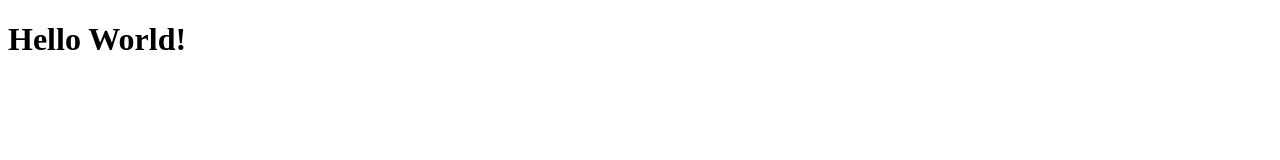
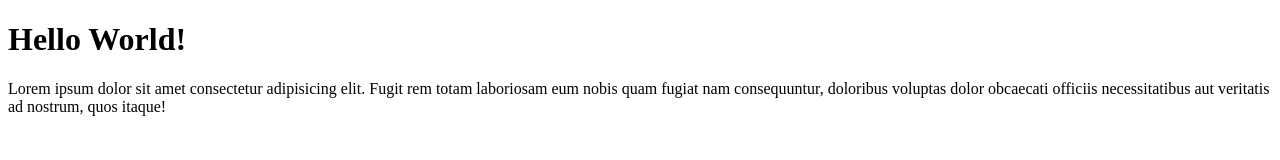
Before and after one commit to GPP-Stack/gpp-git-test-2, a plain HTML site: page index.html in a window 1280 px wide. Drawn offline with Linux system fonts and the light colour scheme.

Commit message:
Menambahkan paragraf

```diff
--- a/index.html
+++ b/index.html
@@ -9,6 +9,9 @@
 
 <body>
     <h1>Hello World!</h1>
+    <p>Lorem ipsum dolor sit amet consectetur adipisicing elit. Fugit rem totam laboriosam eum nobis quam fugiat nam
+        consequuntur, doloribus voluptas dolor obcaecati officiis necessitatibus aut veritatis ad nostrum, quos itaque!
+    </p>
 </body>
 
 </html>
```
